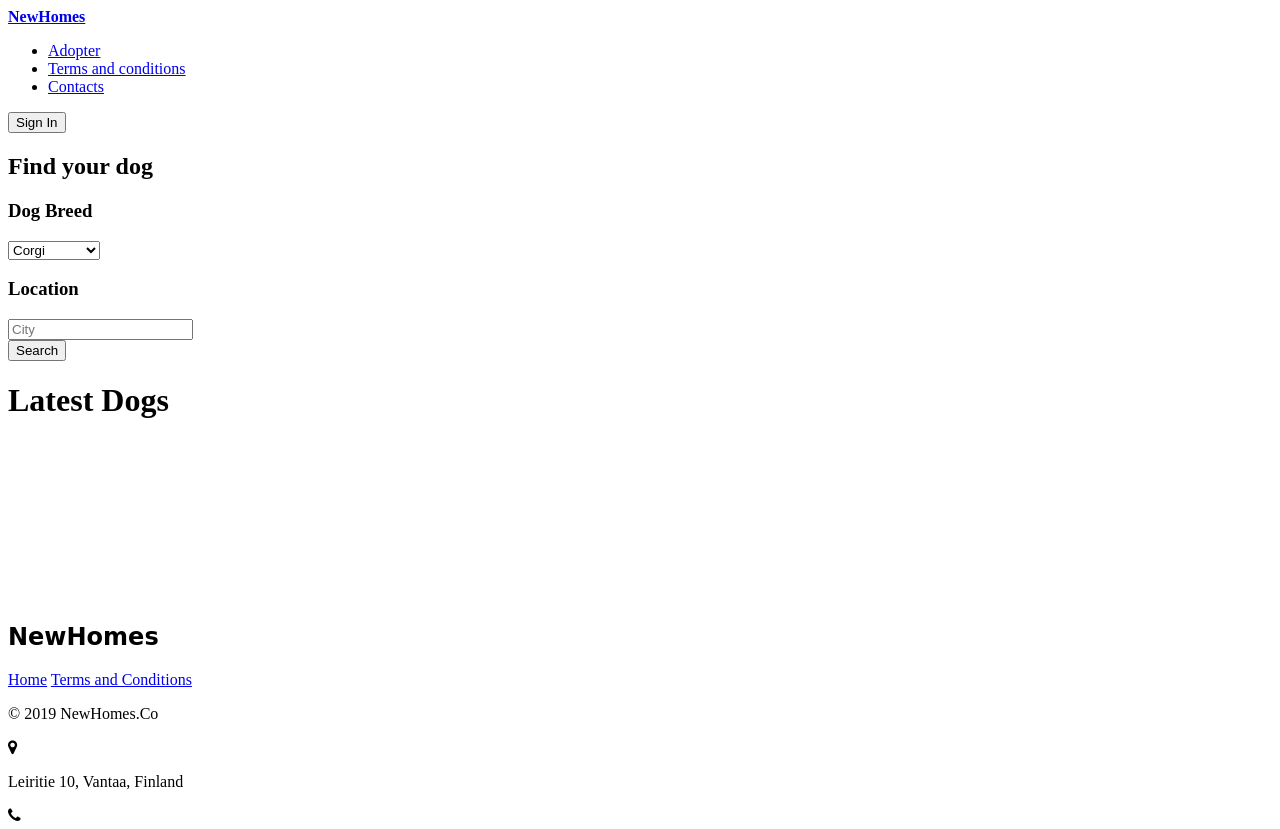
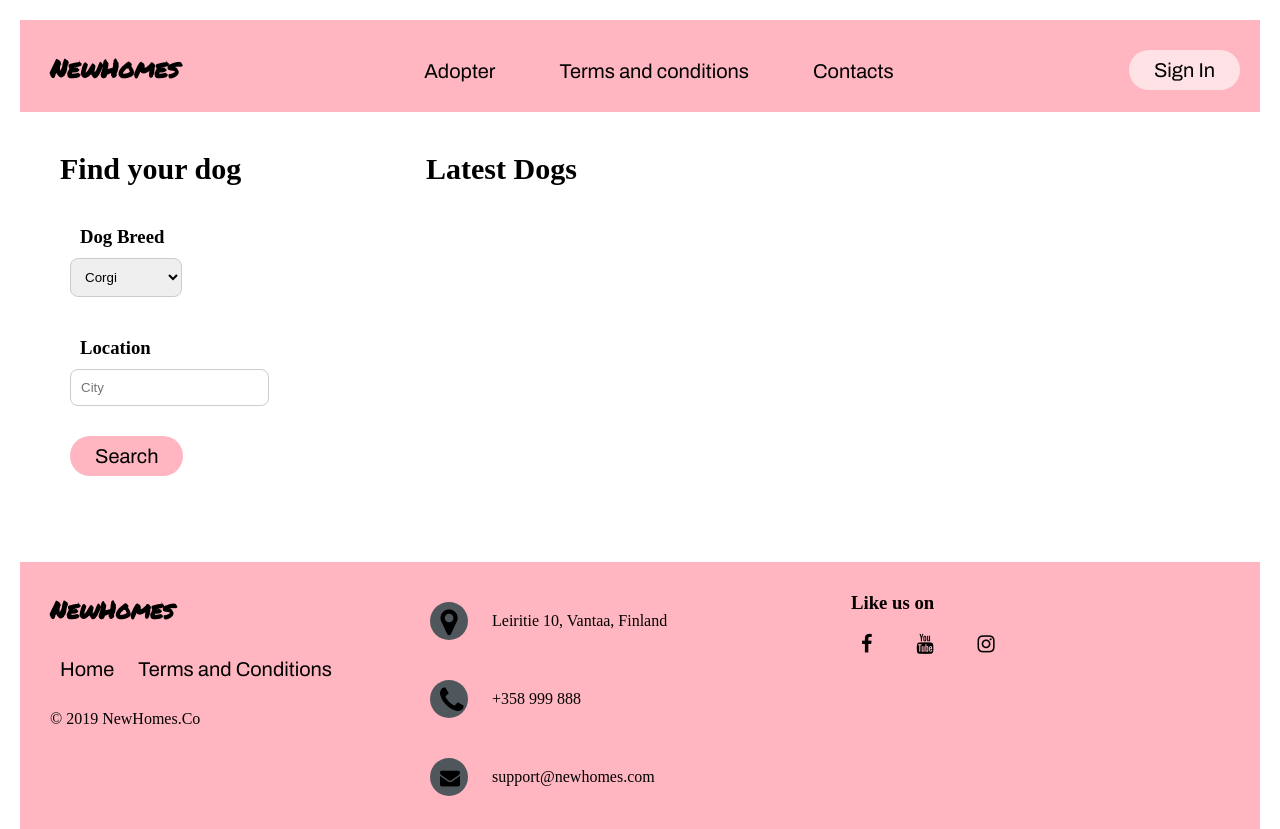
Before and after one commit to tiiatoiv/NewHomes, a plain HTML site: page index.html in a window 1280 px wide. Shown: the top 829 px of the page. Drawn offline with Linux system fonts and the light colour scheme.

Commit message:
css file rename

```diff
--- a/index.html
+++ b/index.html
@@ -5,7 +5,7 @@
     <title>NewHomes</title>
     <meta name="viewport" content="width=device-width, initial-scale=1, shink-to-fit=no">
     <meta http-equiv="X-UA-Compatible" content="IE=edge" />
-    <link rel="stylesheet" href="style.css">
+    <link rel="stylesheet" href="css-index.css">
     <link rel="stylesheet" href="http://maxcdn.bootstrapcdn.com/font-awesome/4.2.0/css/font-awesome.min.css">
 </head>
 <body>
```
